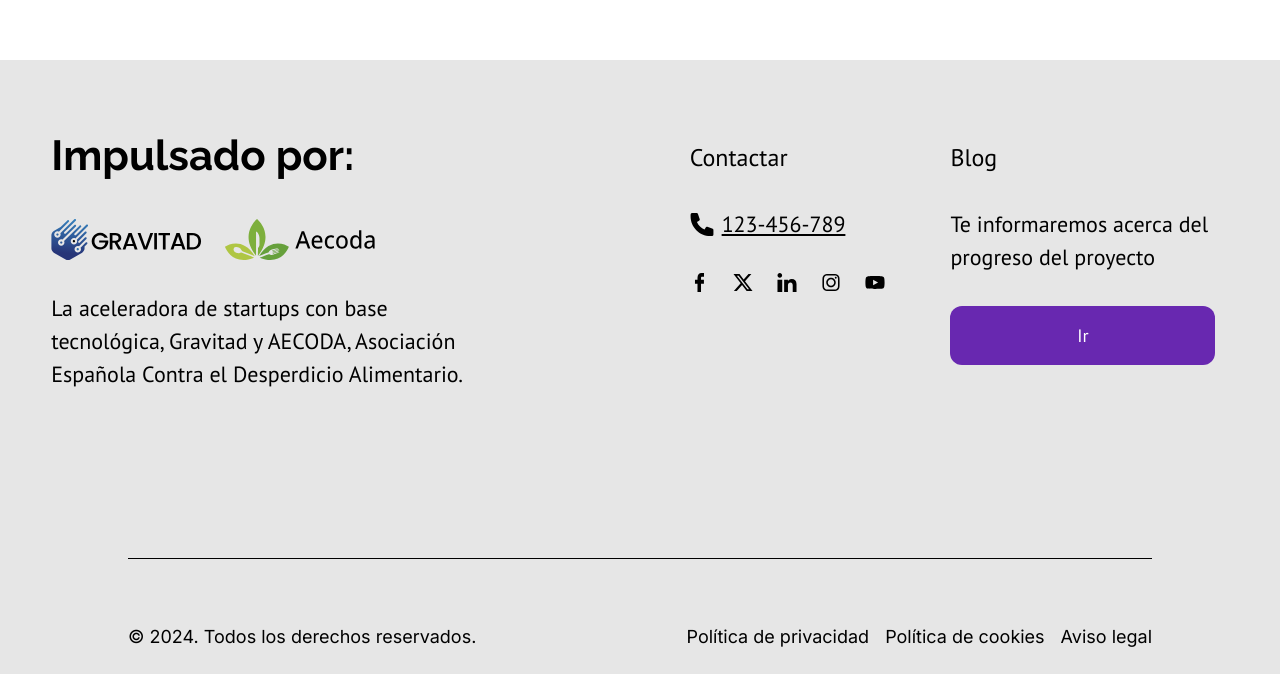
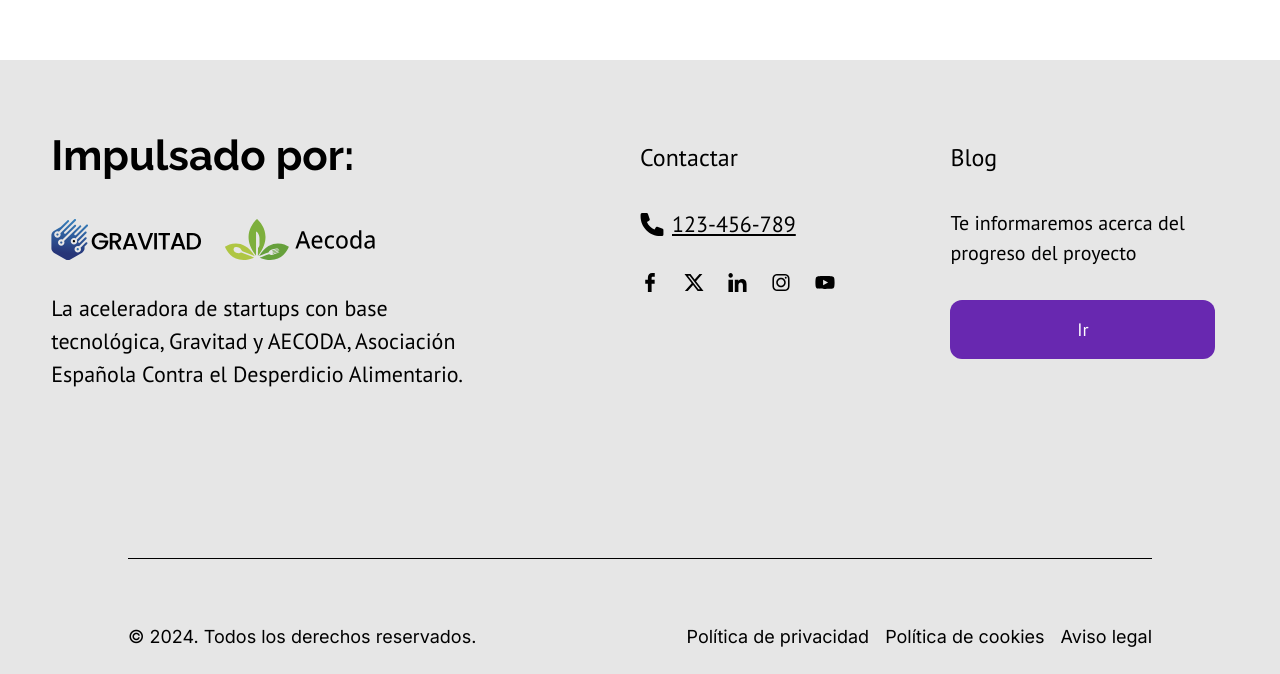
Before and after one commit to gravitad-dev/TS-React-Template, a React (Vite) app: page / in a window 1280 px wide. Shown: the part 808-1482 px from the top of the page. Built offline with nearby package versions, Linux system fonts and the light colour scheme.

Commit message:
fix(footer): styles fixed

```diff
--- a/src/components/common/Footer.tsx
+++ b/src/components/common/Footer.tsx
@@ -7,9 +7,9 @@ import {
   phone,
   x,
   youtube,
-} from '@/assets/index'
-import type { FooterData } from '@/interfaces'
-import type React from 'react'
+} from '@/assets/index';
+import type { FooterData } from '@/interfaces';
+import type React from 'react';
 
 // Datos del footer
 const data: FooterData = {
@@ -53,7 +53,7 @@ const data: FooterData = {
     { id: 3, content: 'Política de cookies', href: '/cookies' },
     { id: 4, content: 'Aviso legal', href: '/legal' },
   ],
-}
+};
 
 // Enlaces sociales
 const socialLinks = [
@@ -62,10 +62,10 @@ const socialLinks = [
   { href: 'https://linkedin.com', src: linkedin, alt: 'LinkedIn' },
   { href: 'https://instagram.com', src: instagram, alt: 'Instagram' },
   { href: 'https://youtube.com', src: youtube, alt: 'YouTube' },
-]
+];
 
 const renderSocialLinks = () => (
-  <div className="flex gap-6 mt-6 md:mt-[32px] items-center">
+  <div className="flex gap-6 mt-6 md:mt-[32px] items-center flex-wrap">
     {socialLinks.map(({ href, src, alt }) => (
       <a key={alt} href={href} target="_blank" rel="noopener noreferrer">
         <img
@@ -76,7 +76,7 @@ const renderSocialLinks = () => (
       </a>
     ))}
   </div>
-)
+);
 
 export const Footer: React.FC = () => (
   <footer className="bg-[#E6E6E6] pb-6 pt-[64px] font-ptSans w-full text-[#707070] md:text-black">
@@ -110,7 +110,7 @@ export const Footer: React.FC = () => (
       </div>
 
       {/* Sección 2: Contactar con redes sociales */}
-      <div className="col-span-1 p-4 mx-auto hidden md:block">
+      <div className="col-span-1 p-4 mx-auto hidden md:block md:-ml-4">
         <h4 className="text-[16px] md:text-[24px]">{data.sections[1].title}</h4>
         {data.sections[1].link && (
           <div className="flex mt-[32px] items-center gap-1 min-w-max text-[22px]">
@@ -133,7 +133,7 @@ export const Footer: React.FC = () => (
       <div className="col-span-1 py-4 md:ml-4 space-y-4 md:space-y-[32px] w-[90%]">
         <h4 className="text-[16px] md:text-[24px]">{data.sections[2].title}</h4>
         {data.sections[2].content && (
-          <p className="text-[14px] md:text-[22px]">
+          <p className="text-[14px] md:text-[20px]">
             {data.sections[2].content.content}
           </p>
         )}
@@ -171,4 +171,4 @@ export const Footer: React.FC = () => (
       </div>
     </div>
   </footer>
-)
+);
```
